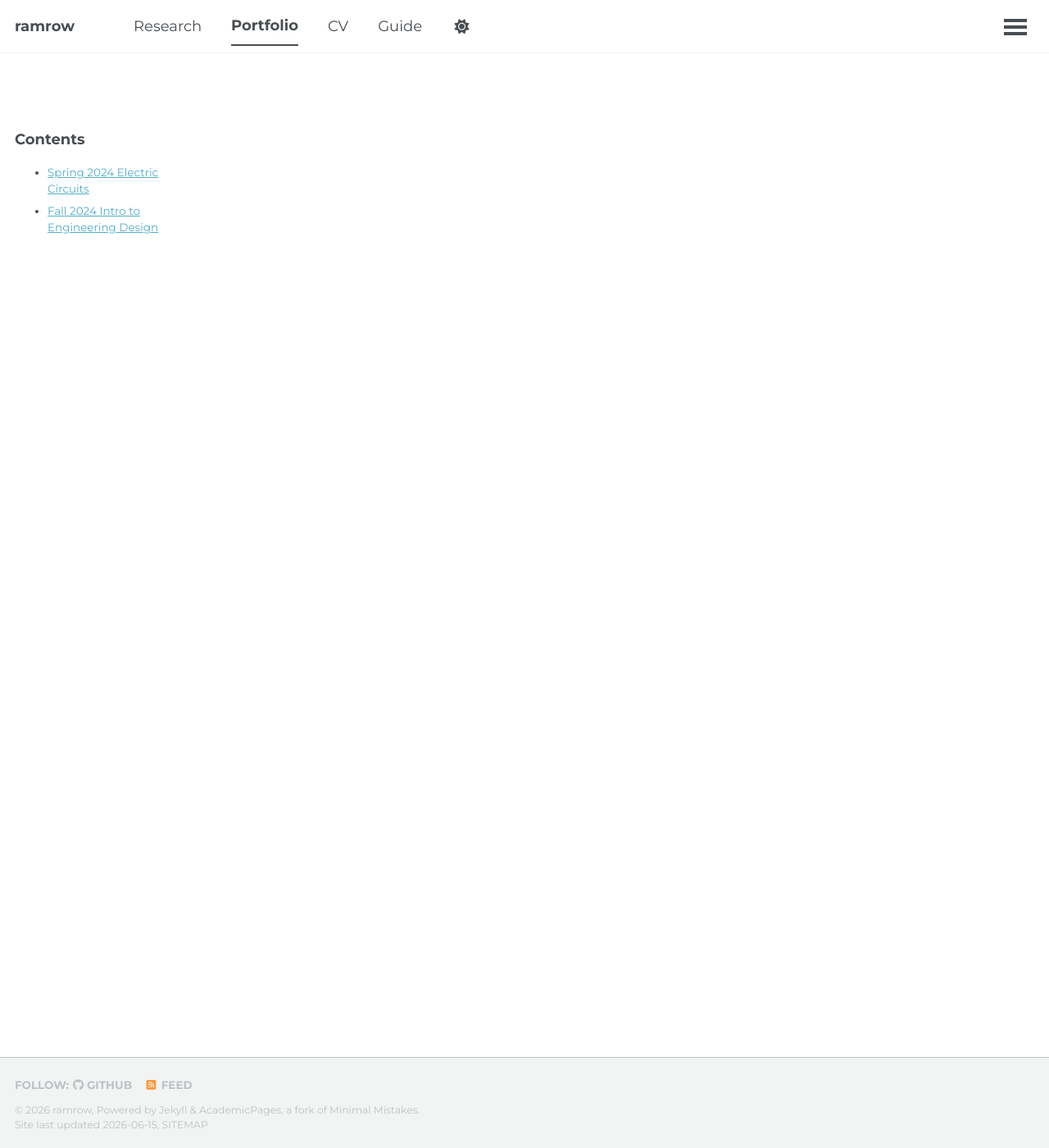
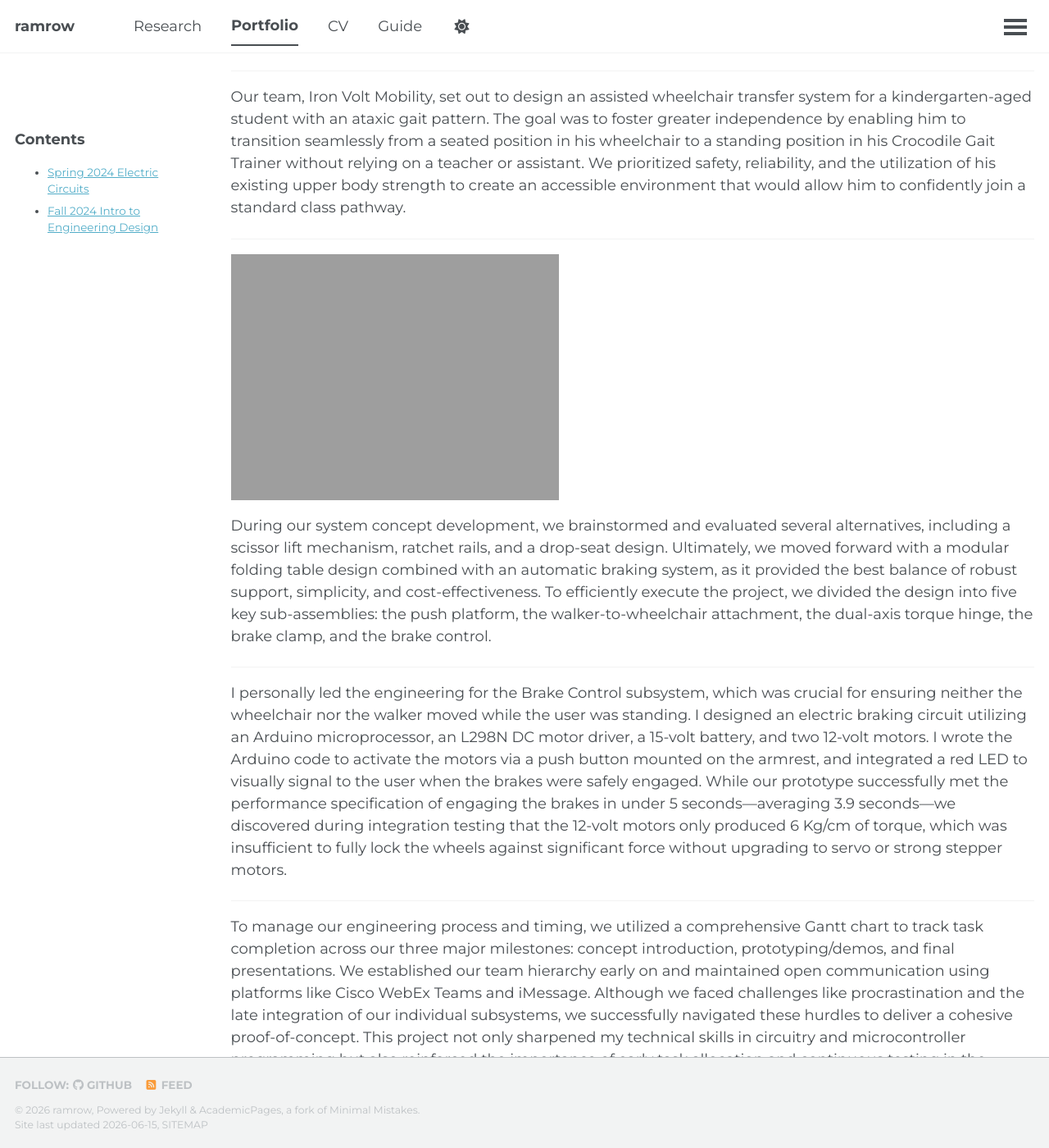
Before and after one commit to ramrow/ramrow.github.io, a Jekyll site: the page built from _pages/portfolio.html, in a window 1280 px wide and 1400 px high, scrolled down 8798 px. Shown: the whole window at 82% size. Built offline with Jekyll 4.4.1, drawn with Linux system fonts in a browser that asks for light colours; a script that is not in the unit is left out; some of the changed text lies outside the part shown.

Commit message:
large project ied

```diff
--- a/_pages/portfolio.html
+++ b/_pages/portfolio.html
@@ -132,3 +132,23 @@ sidebar:
   <li><a href="{{ base_path }}/files/fall-2024-intro-to-engineering-design/IED-PD1_Mini-Project_Final_Technical_Memo.pdf">Mini Project Final Technical Memo</a></li>
   <li><a href="{{ base_path }}/files/fall-2024-intro-to-engineering-design/Line_Follower_05_Dec_Sung_Xu.pdf">Mini Project Presentation</a></li>
 </ul>
+
+<h3 id="large-project-assisted-wheelchair-transfer-system">Large Project: Assisted Wheelchair Transfer System</h3>
+<p>Co-authors: Ben Driscoll, David Rowe, Matt Hoover, Miles Lafferty</p>
+<hr>
+<p>Our team, Iron Volt Mobility, set out to design an assisted wheelchair transfer system for a kindergarten-aged student with an ataxic gait pattern. The goal was to foster greater independence by enabling him to transition seamlessly from a seated position in his wheelchair to a standing position in his Crocodile Gait Trainer without relying on a teacher or assistant. We prioritized safety, reliability, and the utilization of his existing upper body strength to create an accessible environment that would allow him to confidently join a standard class pathway.</p>
+<hr>
+<img src="{{ base_path}}/images/team.png">
+<p>During our system concept development, we brainstormed and evaluated several alternatives, including a scissor lift mechanism, ratchet rails, and a drop-seat design. Ultimately, we moved forward with a modular folding table design combined with an automatic braking system, as it provided the best balance of robust support, simplicity, and cost-effectiveness. To efficiently execute the project, we divided the design into five key sub-assemblies: the push platform, the walker-to-wheelchair attachment, the dual-axis torque hinge, the brake clamp, and the brake control.</p>
+<hr>
+<p>I personally led the engineering for the Brake Control subsystem, which was crucial for ensuring neither the wheelchair nor the walker moved while the user was standing. I designed an electric braking circuit utilizing an Arduino microprocessor, an L298N DC motor driver, a 15-volt battery, and two 12-volt motors. I wrote the Arduino code to activate the motors via a push button mounted on the armrest, and integrated a red LED to visually signal to the user when the brakes were safely engaged. While our prototype successfully met the performance specification of engaging the brakes in under 5 seconds—averaging 3.9 seconds—we discovered during integration testing that the 12-volt motors only produced 6 Kg/cm of torque, which was insufficient to fully lock the wheels against significant force without upgrading to servo or strong stepper motors.</p>
+<hr>
+<p>To manage our engineering process and timing, we utilized a comprehensive Gantt chart to track task completion across our three major milestones: concept introduction, prototyping/demos, and final presentations. We established our team hierarchy early on and maintained open communication using platforms like Cisco WebEx Teams and iMessage. Although we faced challenges like procrastination and the late integration of our individual subsystems, we successfully navigated these hurdles to deliver a cohesive proof-of-concept. This project not only sharpened my technical skills in circuitry and microcontroller programming but also reinforced the importance of early task allocation and continuous testing in the engineering design cycle.</p>
+<img src="{{ base_path}}/images/gnatt.png">
+<ul>
+  <li><a href="{{ base_path }}/files/fall-2024-intro-to-engineering-design/05_IronVoltMobility_MS1memo.pdf">Milestone 1 Memo</a></li>
+  <li><a href="{{ base_path }}/files/fall-2024-intro-to-engineering-design/milestone1_presentation.pdf">Milestone 1 Presentation</a></li>
+  <li><a href="{{ base_path }}/files/fall-2024-intro-to-engineering-design/MS3_presentation.pdf">Milestone 3 Presentation</a></li>
+  <li><a href="{{ base_path }}/files/fall-2024-intro-to-engineering-design/professional_and_societal_impacts.pdf">Professional and Societal Impacts</a></li>
+  <li><a href="{{ base_path }}/files/fall-2024-intro-to-engineering-design/FINAL_REPORT.docx.pdf">Final Report</a></li>
+</ul>
```
Also changed, not shown: images/gnatt.png (added), 6 other files.
